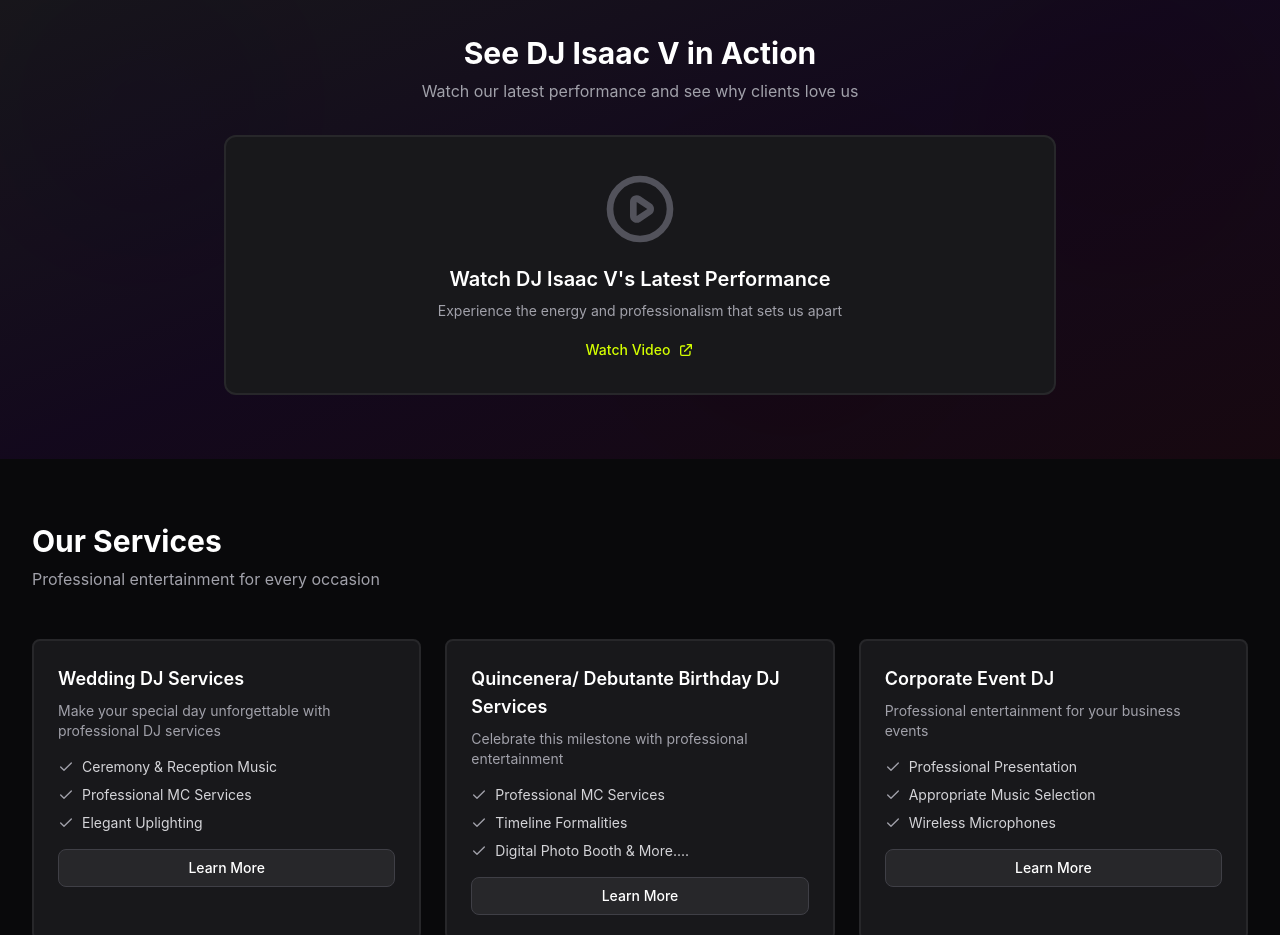
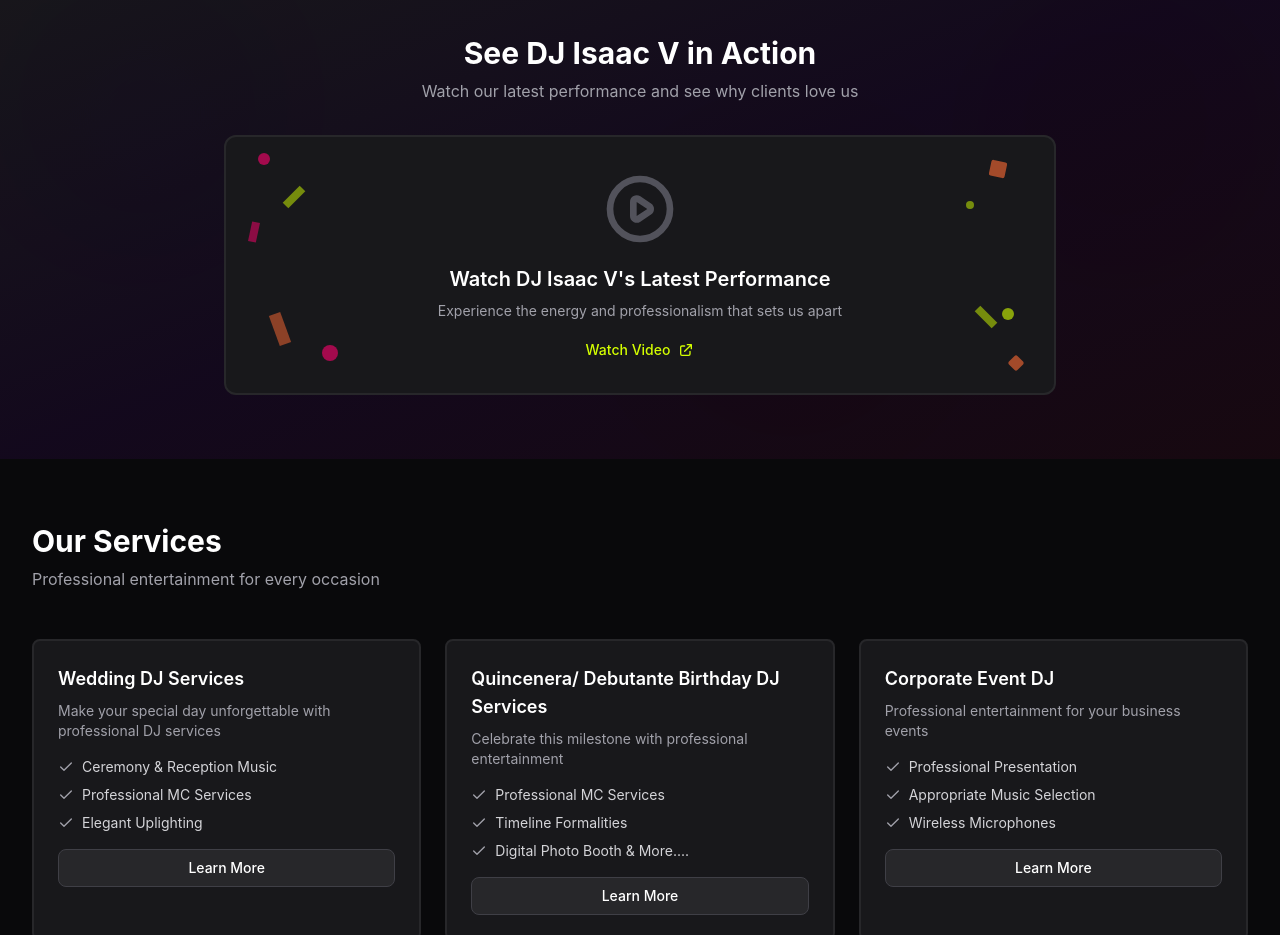
Before and after one commit to aarongwest/dj, a Next.js app: page / in a window 1280 px wide. Shown: the part 940-1875 px from the top of the page. Built offline with nearby package versions, Linux system fonts and the light colour scheme.

Commit message:
Add colorful confetti decorations inside video card element

```diff
--- a/app/page.tsx
+++ b/app/page.tsx
@@ -227,8 +227,21 @@ export default function Home() {
             href="https://posts.gle/Rqzw4KrnWYXTa87S6"
             target="_blank"
             rel="noopener noreferrer"
-            className="block bg-white dark:bg-zinc-900 rounded-xl border-2 border-zinc-200 dark:border-zinc-800 p-8 text-center hover:border-purple-700 dark:hover:border-accent-lime hover:shadow-2xl transition-all duration-300 group"
+            className="relative block bg-white dark:bg-zinc-900 rounded-xl border-2 border-zinc-200 dark:border-zinc-800 p-8 text-center hover:border-purple-700 dark:hover:border-accent-lime hover:shadow-2xl transition-all duration-300 group overflow-hidden"
           >
+            {/* Decorative confetti elements */}
+            <div className="absolute top-4 left-8 w-3 h-3 bg-accent-pink rounded-full opacity-60"></div>
+            <div className="absolute top-12 left-16 w-2 h-6 bg-accent-lime rotate-45 opacity-50"></div>
+            <div className="absolute top-6 right-12 w-4 h-4 bg-accent-orange rounded-sm rotate-12 opacity-60"></div>
+            <div className="absolute top-16 right-20 w-2 h-2 bg-purple-700 dark:bg-accent-lime rounded-full opacity-50"></div>
+            <div className="absolute bottom-12 left-12 w-3 h-8 bg-accent-orange rotate-[-20deg] opacity-50"></div>
+            <div className="absolute bottom-8 left-24 w-4 h-4 bg-accent-pink rounded-full opacity-60"></div>
+            <div className="absolute bottom-16 right-16 w-2 h-6 bg-purple-700 dark:bg-accent-lime rotate-[-45deg] opacity-50"></div>
+            <div className="absolute bottom-6 right-8 w-3 h-3 bg-accent-orange rounded-sm rotate-45 opacity-60"></div>
+            <div className="absolute top-1/3 left-6 w-2 h-5 bg-accent-pink rotate-12 opacity-50"></div>
+            <div className="absolute top-2/3 right-10 w-3 h-3 bg-accent-lime rounded-full opacity-60"></div>
+
+            <div className="relative z-10">
               <div className="mb-4">
                 <svg className="w-20 h-20 mx-auto text-zinc-400 dark:text-zinc-600 group-hover:text-purple-700 dark:group-hover:text-accent-lime transition-all duration-300 group-hover:scale-110" fill="none" stroke="currentColor" viewBox="0 0 24 24">
                   <path strokeLinecap="round" strokeLinejoin="round" strokeWidth={2} d="M14.752 11.168l-3.197-2.132A1 1 0 0010 9.87v4.263a1 1 0 001.555.832l3.197-2.132a1 1 0 000-1.664z" />
@@ -243,6 +256,7 @@ export default function Home() {
                   <path strokeLinecap="round" strokeLinejoin="round" strokeWidth={2} d="M10 6H6a2 2 0 00-2 2v10a2 2 0 002 2h10a2 2 0 002-2v-4M14 4h6m0 0v6m0-6L10 14" />
                 </svg>
               </span>
+            </div>
           </a>
         </div>
         {/* Decorative background elements */}
```
Lines whose indentation alone changed are shown as unchanged.
